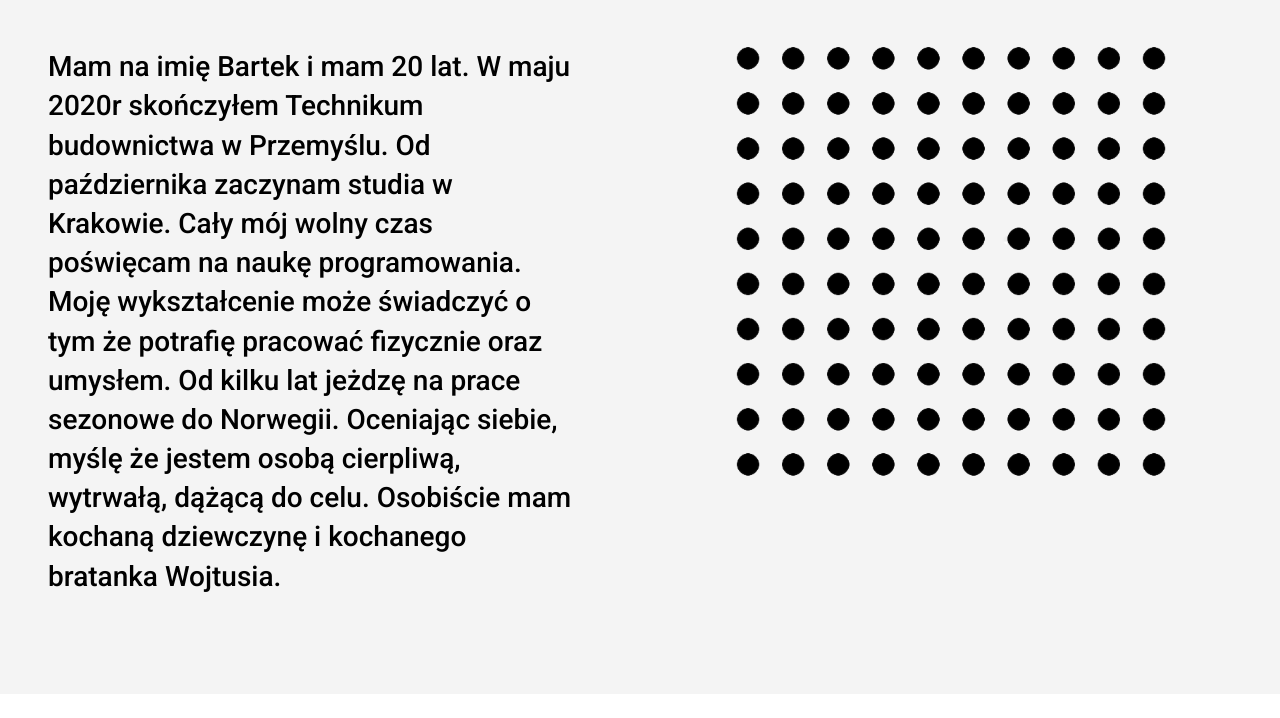
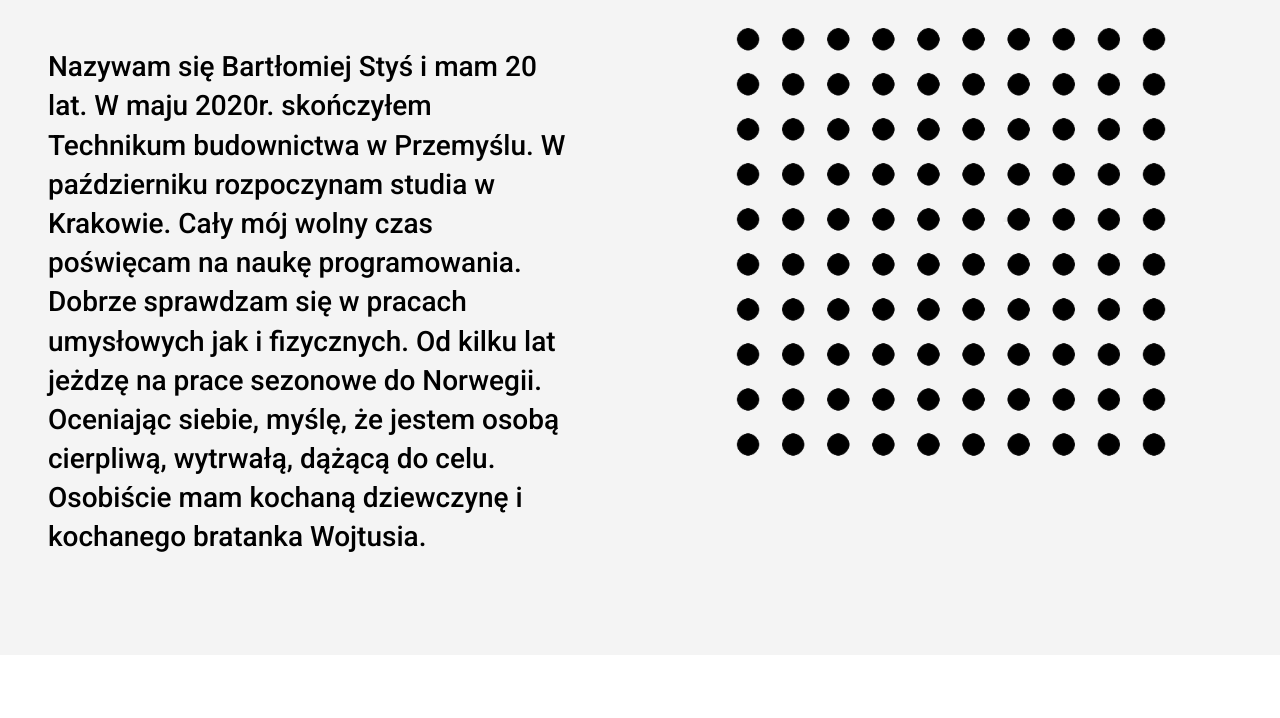
Before and after one commit to stysiu2000/port, a plain HTML site: page index.html in a window 1280 px wide. Shown: the part 602-1320 px from the top of the page. Drawn offline with nearby package versions, Linux system fonts and the light colour scheme; some packages are replaced by stand-ins of ours; a script that the page names is missing.

Commit message:
Add files via upload

```diff
--- a/index.html
+++ b/index.html
@@ -77,11 +77,10 @@
             <img src="image/wzór.png" />
           </div>
           <p>
-            Mam na imię Bartek i mam 20 lat. W maju 2020r skończyłem Technikum
-            budownictwa w Przemyślu. Od października zaczynam studia w Krakowie. Cały mój wolny czas poświęcam na naukę
-            programowania. Moję wykształcenie może świadczyć o tym że potrafię
-            pracować fizycznie oraz umysłem. Od kilku lat jeżdzę na prace
-            sezonowe do Norwegii. Oceniając siebie, myślę że jestem osobą
+            Nazywam się Bartłomiej Styś i mam 20 lat. W maju 2020r. skończyłem Technikum
+            budownictwa w Przemyślu. W październiku rozpoczynam studia w Krakowie. Cały mój wolny czas poświęcam na naukę
+            programowania. Dobrze sprawdzam się w pracach umysłowych jak i fizycznych. Od kilku lat jeżdzę na prace
+            sezonowe do Norwegii. Oceniając siebie, myślę, że jestem osobą
             cierpliwą, wytrwałą, dążącą do celu. Osobiście mam kochaną
             dziewczynę i kochanego bratanka Wojtusia.
           </p>
@@ -123,9 +122,7 @@
           <div class="middle">
             <div class="text">
               <p>
-                Bardzo duży sentyment posiadam w górach Bieszczadach. Od dziecka
-                rodzice dawali mi tą przyjemność i zabierali mnie właśnie w te
-                góry za co im bardzo dziękuję
+                Bardzo duży sentyment posiadam w górach Bieszczadach. Właśnie w tym miejscu poznałem moją dziewczynę
               </p>
             </div>
           </div>
@@ -159,7 +156,7 @@
             <div class="text">
               <p>
                 Naukę gry na gitarze zaczynałem mając 15lat, lecz dopiero od 18
-                roku życia gram regularnie i myślę że dobrze mi idzie
+                roku życia gram regularnie i myślę, że dobrze mi idzie
               </p>
             </div>
           </div>
```
